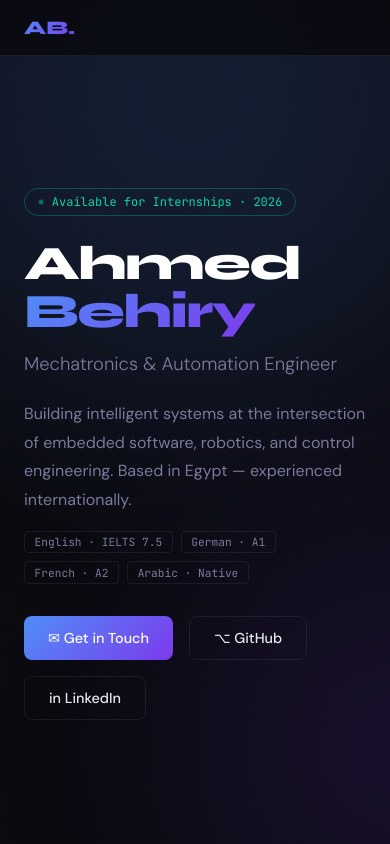
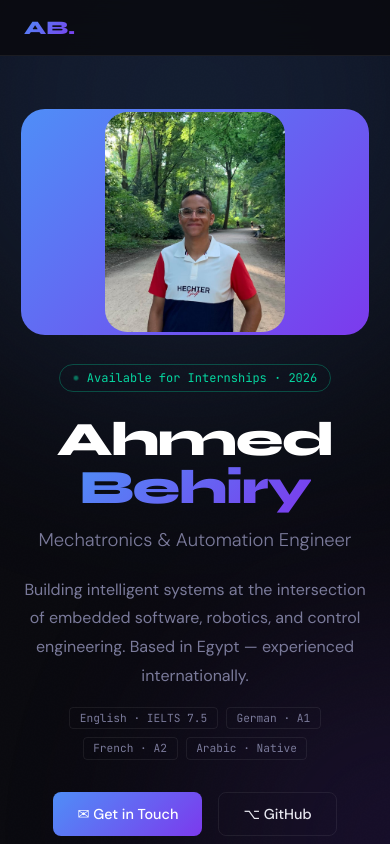
Before and after one commit to behiry-design/behiry-design.github.io, a plain HTML site: page index.html in a window 390 px wide. Shown: the top 844 px of the page. Drawn offline with Linux system fonts and the light colour scheme.

Commit message:
Update index.html

```diff
--- a/index.html
+++ b/index.html
@@ -197,7 +197,11 @@
   @media(max-width:900px){
     nav{padding:1rem 1.5rem}.nav-links{display:none}
     section{padding:4rem 1.5rem}#hero{padding:7rem 1.5rem 3rem}
-    .hero-inner{grid-template-columns:1fr;gap:3rem}.hero-photo-wrap{display:none}
+    .hero-inner{grid-template-columns:1fr;gap:2rem;text-align:center}
+    .hero-photo-wrap{display:flex;justify-content:center;order:-1}
+    .hero-photo{width:180px;height:220px}
+    .hero-langs{justify-content:center}
+    .hero-buttons{justify-content:center}
     .about-grid{grid-template-columns:1fr;gap:2rem}
     .contact-inner{grid-template-columns:1fr;gap:2rem}
     .extra-card-featured{grid-column:span 1}.extra-videos-grid{grid-template-columns:1fr}
```
